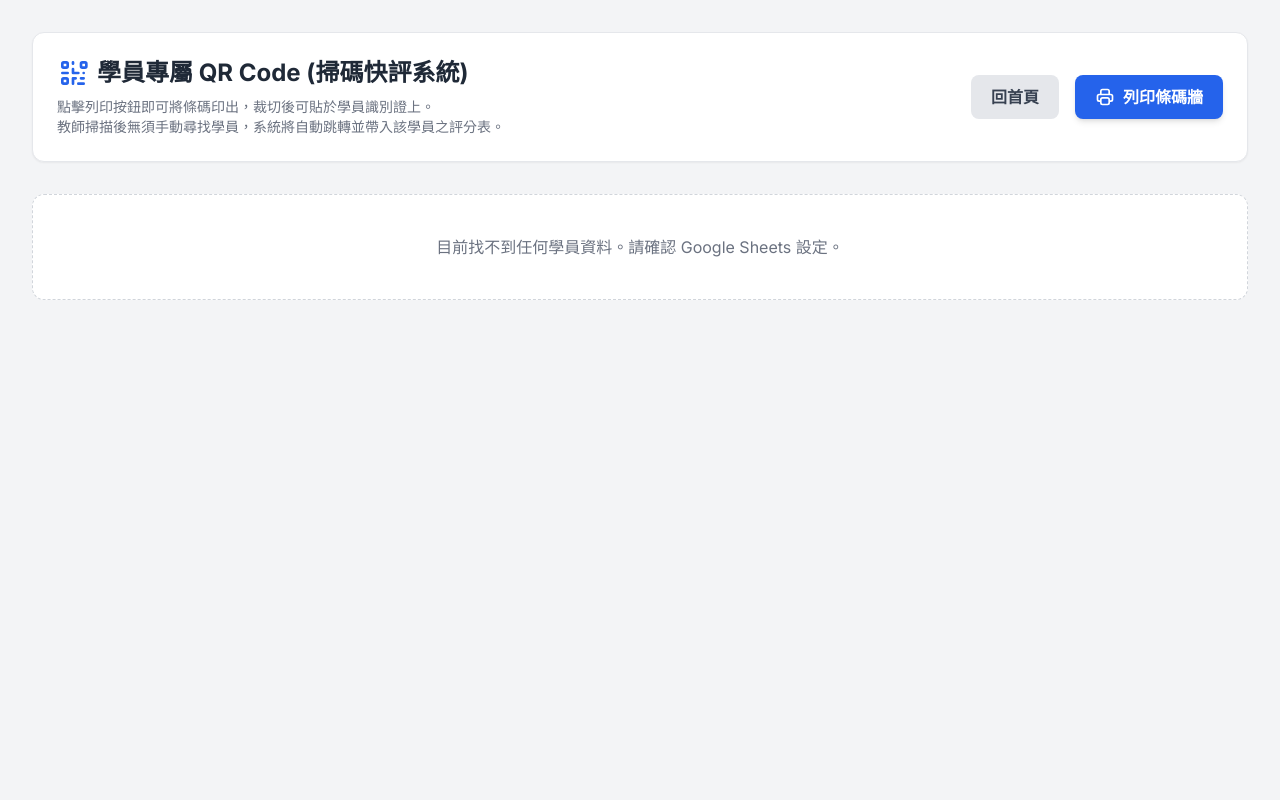
After one commit to cloud9tw/grading-system, a Flask app: template templates/qrcodes.html in a window 1280 px wide. The commit adds this page. Run offline with Flask 3, Linux system fonts and the light colour scheme; the template is opened without the code that fills it, so the values that code supplies are empty; some libraries are stand-ins or nearby versions.

Commit message:
新增專屬學員 QR Code 牆與掃碼自動登入帶入學員系統

```diff
--- a/app.py
+++ b/app.py
@@ -62,6 +62,11 @@ def get_gspread_client():
 @app.route('/')
 def index():
     user = session.get('user')
+    student_id = request.args.get('student_id')
+
+    if student_id and not user:
+        session['next_url'] = f"/?student_id={student_id}"
+
     if user:
         return render_template('dashboard.html', user=user)
     return render_template('login.html')
@@ -114,7 +119,8 @@ def authorize():
     if not user_info:
         user_info = google.userinfo()
     session['user'] = user_info
-    return redirect('/')
+    next_url = session.pop('next_url', '/')
+    return redirect(next_url)
 
 @app.route('/logout')
 def logout():
@@ -127,6 +133,34 @@ def attendance():
     if not user:
         return redirect('/login')
     return render_template('attendance.html', user=user)
+
+@app.route('/qrcodes')
+def qrcodes():
+    user = session.get('user')
+    if not user:
+        session['next_url'] = '/qrcodes'
+        return redirect('/login')
+
+    try:
+        gc = get_gspread_client()
+        if not gc:
+            return "Google Sheets backend not configured.", 500
+        sheet_id = os.getenv("GOOGLE_SHEET_ID")
+        doc = gc.open_by_key(sheet_id)
+        sheet_students = doc.worksheet('學員名單')
+        students_records = sheet_students.get_all_records()
+        students = [{'id': str(rec.get('學生ID', '')), 'name': str(rec.get('姓名', ''))} for rec in students_records if rec.get('姓名')]
+
+        # request.url_root returns something like 'https://example.com/'
+        import urllib.parse
+        root_url = request.url_root
+        for s in students:
+            target_url = f"{root_url}?student_id={s['id']}"
+            s['qr_img_url'] = f"https://api.qrserver.com/v1/create-qr-code/?size=250x250&data={urllib.parse.quote(target_url)}"
+
+        return render_template('qrcodes.html', user=user, students=students)
+    except Exception as e:
+        return f"Error loading student roster: {str(e)}", 500
 
 @app.route('/api/attendance_config', methods=['GET'])
 def get_attendance_config():
--- /dev/null
+++ b/templates/qrcodes.html
@@ -0,0 +1,68 @@
+<!DOCTYPE html>
+<html lang="zh-TW">
+<head>
+    <meta charset="UTF-8">
+    <meta name="viewport" content="width=device-width, initial-scale=1.0">
+    <title>學員專屬 QR Code 列印牆</title>
+    <script src="https://cdn.tailwindcss.com"></script>
+    <style>
+        @import url('https://fonts.googleapis.com/css2?family=Inter:wght@400;500;600;700&display=swap');
+        body { font-family: 'Inter', sans-serif; }
+
+        /* 列印專屬樣式 */
+        @media print {
+            body { font-size: 12pt; background-color: white !important; }
+            .no-print { display: none !important; }
+            .print-break-inside-avoid { break-inside: avoid; }
+        }
+    </style>
+</head>
+<body class="bg-gray-100 min-h-screen p-8">
+
+    <div class="max-w-7xl mx-auto">
+
+        <div class="flex justify-between items-center mb-8 no-print bg-white p-6 rounded-xl shadow-sm border border-gray-200">
+            <div>
+                <h1 class="text-2xl font-bold text-gray-800 flex items-center gap-2">
+                    <svg class="w-8 h-8 text-blue-600" fill="none" stroke="currentColor" viewBox="0 0 24 24"><path stroke-linecap="round" stroke-linejoin="round" stroke-width="2" d="M12 4v1m6 11h2m-6 0h-2v4m0-11v3m0 0h.01M12 12h4.01M16 20h4M4 12h4m12 0h.01M5 8h2a1 1 0 001-1V5a1 1 0 00-1-1H5a1 1 0 00-1 1v2a1 1 0 001 1zm14 0h2a1 1 0 001-1V5a1 1 0 00-1-1h-2a1 1 0 00-1 1v2a1 1 0 001 1zM5 20h2a1 1 0 001-1v-2a1 1 0 00-1-1H5a1 1 0 00-1 1v2a1 1 0 001 1z"></path></svg>
+                    學員專屬 QR Code (掃碼快評系統)
+                </h1>
+                <p class="text-sm text-gray-500 mt-2">點擊列印按鈕即可將條碼印出，裁切後可貼於學員識別證上。<br>教師掃描後無須手動尋找學員，系統將自動跳轉並帶入該學員之評分表。</p>
+            </div>
+            <div class="flex gap-4">
+                <a href="/" class="px-5 py-2.5 bg-gray-200 hover:bg-gray-300 text-gray-700 font-semibold rounded-lg transition">回首頁</a>
+                <button onclick="window.print()" class="px-5 py-2.5 bg-blue-600 hover:bg-blue-700 text-white font-semibold rounded-lg shadow-md transition flex items-center gap-2">
+                    <svg class="w-5 h-5" fill="none" stroke="currentColor" viewBox="0 0 24 24"><path stroke-linecap="round" stroke-linejoin="round" stroke-width="2" d="M17 17h2a2 2 0 002-2v-4a2 2 0 00-2-2H5a2 2 0 00-2 2v4a2 2 0 002 2h2m2 4h6a2 2 0 002-2v-4a2 2 0 00-2-2H9a2 2 0 00-2 2v4a2 2 0 002 2zm8-12V5a2 2 0 00-2-2H9a2 2 0 00-2 2v4h10z"></path></svg>
+                    列印條碼牆
+                </button>
+            </div>
+        </div>
+
+        <div class="grid grid-cols-2 md:grid-cols-3 lg:grid-cols-4 xl:grid-cols-5 gap-6">
+            {% for student in students %}
+            <div class="bg-white border border-gray-200 rounded-xl p-6 flex flex-col items-center justify-center shadow-sm print-break-inside-avoid">
+                <span class="text-xl font-bold text-gray-900 mb-1">{{ student.name }}</span>
+                <span class="text-xs text-gray-500 mb-4 bg-gray-100 px-2 py-1 rounded">ID: {{ student.id }}</span>
+
+                <!-- 使用 API 即時生成 QR Code -->
+                <div class="p-2 border-2 border-dashed border-gray-200 rounded-lg mb-3">
+                    <img src="{{ student.qr_img_url }}"
+                         alt="QR Code for {{ student.name }}"
+                         class="w-32 h-32 object-contain rounded">
+                </div>
+
+                <span class="text-[10px] text-gray-400 text-center break-all">📱 掃碼進入評分系統</span>
+            </div>
+            {% endfor %}
+
+            {% if not students %}
+            <div class="col-span-full text-center py-10 bg-white rounded-xl border border-dashed border-gray-300">
+                <p class="text-gray-500">目前找不到任何學員資料。請確認 Google Sheets 設定。</p>
+            </div>
+            {% endif %}
+        </div>
+
+    </div>
+
+</body>
+</html>
```
Also changed, not shown: templates/attendance.html (+11 -6 lines), templates/dashboard.html (+31 -0 lines).
